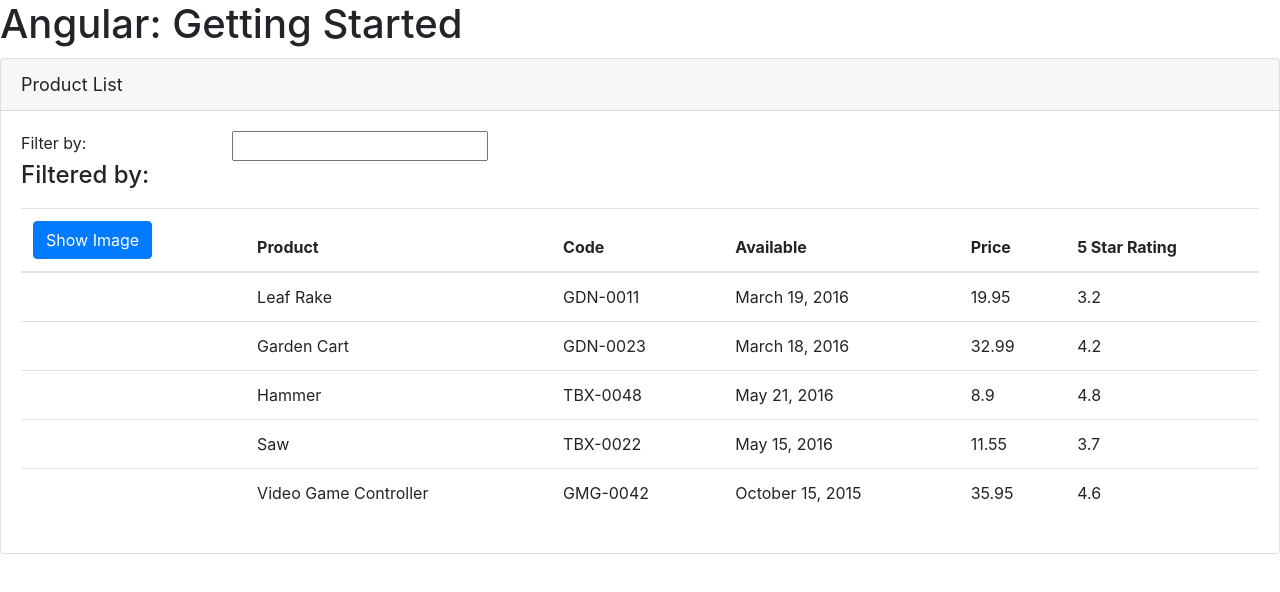
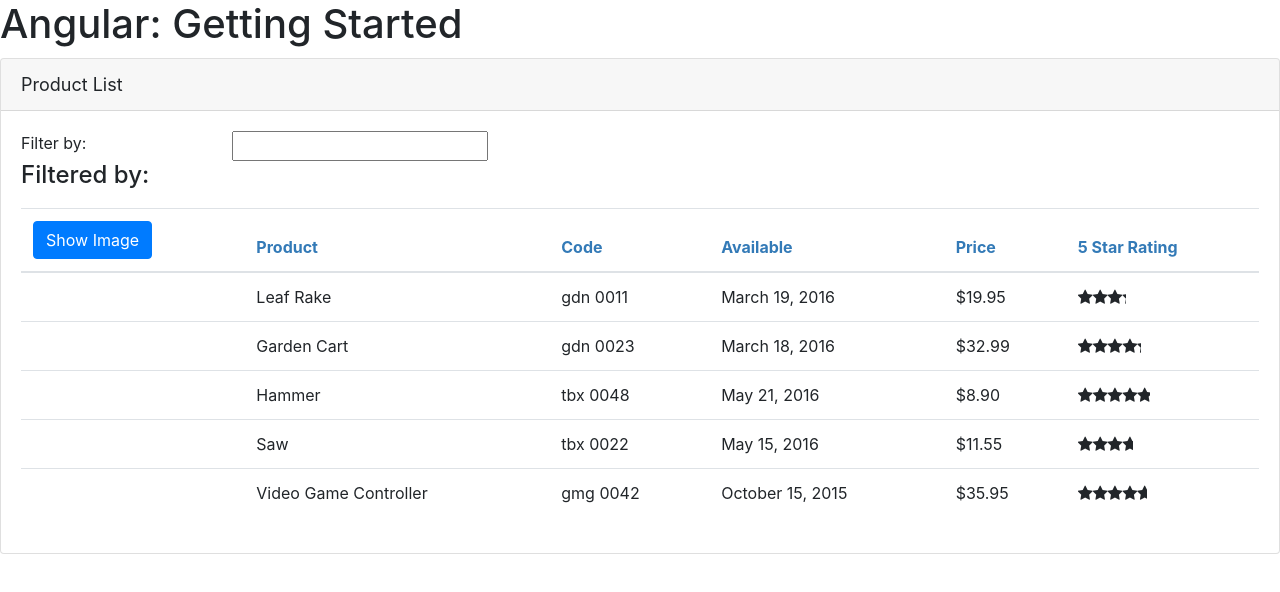
Before and after one commit to caioreblin/webpage-angular, an Angular app: page / in a window 1280 px wide. Shown: the top 592 px of the page. Built offline with nearby package versions, Linux system fonts and the light colour scheme.

Commit message:
safe commit

```diff
--- a/src/app/app.module.ts
+++ b/src/app/app.module.ts
@@ -1,15 +1,21 @@
 import { BrowserModule } from '@angular/platform-browser';
 import { NgModule } from '@angular/core';
+import { FormsModule} from '@angular/forms';
 
 import { AppComponent } from './app.component';
+
+import { from } from 'rxjs';
+
 import { ProductListComponent } from './products/product-list.component';
+import { ConvertToSpacesPipe } from './shared/convert-to-spaces.pipe';
+import { StarComponent } from './shared/star.component';
 
 @NgModule({
   declarations: [
-    AppComponent, ProductListComponent
+    AppComponent, ProductListComponent, ConvertToSpacesPipe, StarComponent
   ],
   imports: [
-    BrowserModule
+    BrowserModule, FormsModule
   ],
   bootstrap: [AppComponent]
 })
--- /dev/null
+++ b/src/app/products/product-list.component.css
@@ -0,0 +1,3 @@
+thead{
+    color: #337ab7
+}
--- a/src/app/products/product-list.component.html
+++ b/src/app/products/product-list.component.html
@@ -6,12 +6,13 @@
         <div class='row'>
             <div class='col-md-2'>Filter by:</div>
             <div class='col-md-4'>
-                <input type="text"/>
+                <input type='text'
+                [(ngModel)]='listFilter' />
             </div>
         </div>
         <div class='row'>
             <div class='col-md-6'>
-                <h4>Filtered by: </h4>
+                <h4>Filtered by: {{listFilter}}</h4>
             </div>
         </div>
         <div class='table-responsive'>
@@ -20,8 +21,8 @@
                 <thead>
                     <tr>
                         <th>
-                            <button class='btn btn-primary'>
-                                Show Image
+                            <button class='btn btn-primary' (click)='toggleImage()'>
+                                {{showImage ? 'Hide' : 'Show'}} Image
                             </button>
                         </th>
                         <th>Product</th>
@@ -32,7 +33,7 @@
                     </tr>
                 </thead>
                 <tbody>
-                    <tr *ngFor='let product of products'>
+                    <tr *ngFor='let product of filteredProducts'>
                         <td>
                             <img *ngIf='showImage'
                                 [src]='product.imageUrl'
@@ -42,10 +43,10 @@
                             >
                         </td>
                         <td>{{ product.productName }}</td>
-                        <td>{{ product.productCode }}</td>
+                        <td>{{ product.productCode | lowercase | convertToSpaces: '-' }}</td>
                         <td>{{ product.releaseDate }}</td>
-                        <td>{{ product.price }}</td>
-                        <td>{{ product.starRating }}</td>
+                        <td>{{ product.price | currency: 'USD' : symbol : '1.2-2' }}</td>
+                        <td><pm-star [rating]='product.starRating' (ratingClicked)='onRatingClicked($event)'></pm-star></td>
                     </tr>
                 </tbody>
             </table>
--- a/src/app/products/product-list.component.ts
+++ b/src/app/products/product-list.component.ts
@@ -1,15 +1,30 @@
-import { Component } from "@angular/core";
+import { Component, OnInit } from "@angular/core";
+import { IProduct } from "./product";
+import { ProductService } from "./product.service";
 
 @Component({
     selector: 'pm-products',
-    templateUrl: './product-list.component.html'
+    templateUrl: './product-list.component.html',
+    styleUrls: ['./product-list.component.css']
 })
 
-export class ProductListComponent {
+export class ProductListComponent implements OnInit{
     pageTitle: string = 'Product List';
     imageWidth: number = 50;
     imageMargin: number = 2;
-    products: any[] = [
+    showImage: boolean = false;
+
+    _listFilter: string;
+    get listFilter(): string{
+      return this._listFilter;
+    }
+    set listFilter(value: string){
+      this._listFilter = value;
+      this.filteredProducts = this.listFilter ? this.performFilter(this.listFilter) : this.products;
+    }
+
+    filteredProducts: IProduct [];
+    products: IProduct[] = [
       {
         "productId": 1,
         "productName": "Leaf Rake",
@@ -61,4 +76,27 @@
         "imageUrl": "https://openclipart.org/image/300px/svg_to_png/120337/xbox-controller_01.png"
       }
     ];
+
+    constructor(private productService : ProductService){
+
+    }
+
+    onRatingClicked(message: string): void{
+      this.pageTitle = 'Product List: ' + message;
+    }
+
+    performFilter(filterBy: string): IProduct[] {
+        filterBy = filterBy.toLocaleLowerCase();
+        return this.products.filter((product: IProduct) =>
+              product.productName.toLocaleLowerCase().indexOf(filterBy) !== -1);
+    }
+
+    toggleImage(): void {
+      this.showImage = !this.showImage;
+    }
+
+    ngOnInit(): void{
+      this.products = this.productService.getProducts();
+      this.filteredProducts = this.products;
+    }
 }
--- /dev/null
+++ b/src/app/products/product.service.ts
@@ -0,0 +1,65 @@
+import { Injectable } from "@angular/core";
+import { IProduct } from "./product";
+
+@Injectable({
+    providedIn: 'root'
+})
+
+export class ProductService {
+
+    getProducts(): IProduct[]{
+        return [
+          {
+            "productId": 1,
+            "productName": "Leaf Rake",
+            "productCode": "GDN-0011",
+            "releaseDate": "March 19, 2016",
+            "description": "Leaf rake with 48-inch wooden handle.",
+            "price": 19.95,
+            "starRating": 3.2,
+            "imageUrl": "https://openclipart.org/image/300px/svg_to_png/26215/Anonymous_Leaf_Rake.png"
+          },
+          {
+            "productId": 2,
+            "productName": "Garden Cart",
+            "productCode": "GDN-0023",
+            "releaseDate": "March 18, 2016",
+            "description": "15 gallon capacity rolling garden cart",
+            "price": 32.99,
+            "starRating": 4.2,
+            "imageUrl": "https://openclipart.org/image/300px/svg_to_png/58471/garden_cart.png"
+          },
+          {
+            "productId": 5,
+            "productName": "Hammer",
+            "productCode": "TBX-0048",
+            "releaseDate": "May 21, 2016",
+            "description": "Curved claw steel hammer",
+            "price": 8.9,
+            "starRating": 4.8,
+            "imageUrl": "https://openclipart.org/image/300px/svg_to_png/73/rejon_Hammer.png"
+          },
+          {
+            "productId": 8,
+            "productName": "Saw",
+            "productCode": "TBX-0022",
+            "releaseDate": "May 15, 2016",
+            "description": "15-inch steel blade hand saw",
+            "price": 11.55,
+            "starRating": 3.7,
+            "imageUrl": "https://openclipart.org/image/300px/svg_to_png/27070/egore911_saw.png"
+          },
+          {
+            "productId": 10,
+            "productName": "Video Game Controller",
+            "productCode": "GMG-0042",
+            "releaseDate": "October 15, 2015",
+            "description": "Standard two-button video game controller",
+            "price": 35.95,
+            "starRating": 4.6,
+            "imageUrl": "https://openclipart.org/image/300px/svg_to_png/120337/xbox-controller_01.png"
+          }
+        ];
+    }
+
+}
--- /dev/null
+++ b/src/app/products/product.ts
@@ -0,0 +1,10 @@
+export interface IProduct{
+    productId: number;
+    productName: string;
+    productCode: string;
+    releaseDate: string;
+    price: number;
+    description: string;
+    starRating: number;
+    imageUrl: string;
+}
--- /dev/null
+++ b/src/app/shared/convert-to-spaces.pipe.ts
@@ -0,0 +1,13 @@
+import { PipeTransform, Pipe } from "@angular/core";
+
+@Pipe({
+    name: 'convertToSpaces'
+})
+
+export class ConvertToSpacesPipe implements PipeTransform{
+
+    transform(value: string, character: string): string{
+        return value.replace(character, ' ');
+    }
+
+}
--- a/src/app/shared/star.component.html
+++ b/src/app/shared/star.component.html
@@ -1,6 +1,7 @@
 <div class="crop"
      [style.width.px]="starWidth"
-     [title]="rating">
+     [title]="rating"
+     (click)="onClick()">
   <div style="width: 75px">
     <span class="fa fa-star"></span>
     <span class="fa fa-star"></span>
--- /dev/null
+++ b/src/app/shared/star.component.ts
@@ -0,0 +1,22 @@
+import { Component, OnChanges, Input, Output, EventEmitter } from "@angular/core";
+
+@Component({
+    selector: 'pm-star',
+    templateUrl: './star.component.html',
+    styleUrls: ['./star.component.css']
+})
+
+export class StarComponent implements OnChanges {
+    @Input() rating: number;
+    starWidth: number;
+
+    @Output() ratingClicked: EventEmitter<string> = new EventEmitter<string>();
+
+    ngOnChanges(): void{
+        this.starWidth = this.rating * 75 / 5;
+    }
+
+    onClick(): void{
+        this.ratingClicked.emit(`The rating ${this.rating} was clicked`)
+    }
+}
```
Also changed, not shown: treinamento.txt (added), 1 other file (tests, documents, lock files or other folders).
